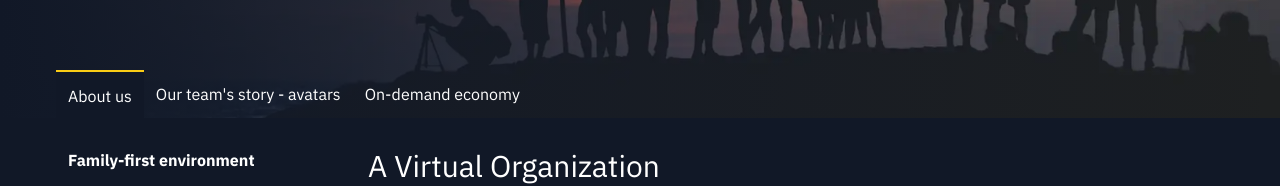
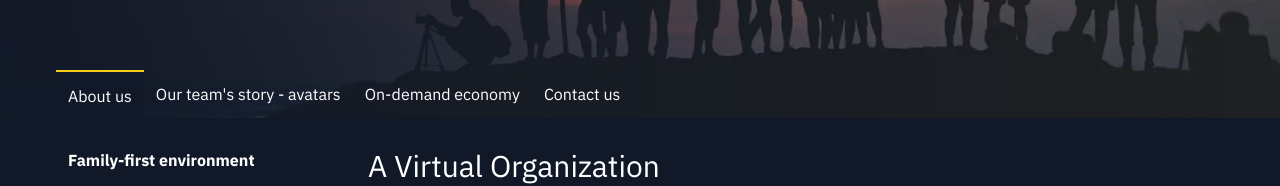
Before and after one commit to vberkoz/dsf-website, a Next.js app: page /about-us in a window 1280 px wide. Shown: the part 346-532 px from the top of the page. Built offline with nearby package versions, Linux system fonts and the light colour scheme.

Commit message:
Add ContactUs page

```diff
--- a/data/DefaultNextSteps.ts
+++ b/data/DefaultNextSteps.ts
@@ -2,7 +2,7 @@ export const DefaultNextSteps = [
   {
     title: "Contact us",
     description: "Send your questions through our contact form and we'll find the best solution for you",
-    href: "#"
+    href: "contact-us"
   },
   {
     title: "Submit GIG",
--- a/data/data.ts
+++ b/data/data.ts
@@ -1,6 +1,7 @@
 import { AboutUs } from "./pagesets/AboutUs/AboutUs";
+import { OurTeamSStoryAvatars } from "./pagesets/AboutUs/OurTeamSStoryAvatars";
 import { OnDemandEconomy } from "./pagesets/AboutUs/OnDemandEconomy";
-import { OurTeamSStoryAvatars } from "./pagesets/AboutUs/OurTeamSStoryAvatars";
+import { ContactUs } from "./pagesets/AboutUs/ContactUs";
 
 import { Solutions } from "./pagesets/Solutions/Solutions";
 import { InternationalConcierge } from "./pagesets/Solutions/InternationalConcierge";
@@ -35,6 +36,7 @@ export const Pages = [
   AboutUs,
   OurTeamSStoryAvatars,
   OnDemandEconomy,
+  ContactUs,
 
   Solutions,
   InternationalConcierge,
--- /dev/null
+++ b/data/pagesets/AboutUs/ContactUs.ts
@@ -0,0 +1,20 @@
+import smartphone from "@/public/about/smartphone.webp";
+import { DefaultNextSteps } from "@/data/DefaultNextSteps";
+
+export const ContactUs = {
+  title: "Contact us",
+  slug: "contact-us",
+  pageset: "about-us",
+  isPrimary: false,
+  description: "VO Sales Group Louisville, KY Phone: 502.899.3227 Fax: 866.510.0690",
+  image: smartphone.src,
+  sections: [
+    {
+      id: "HeroTabs",
+    },
+    {
+      id: "NextSteps",
+      steps: DefaultNextSteps,
+    },
+  ],
+};
```
Also changed, not shown: public/about/smartphone.webp (added).
